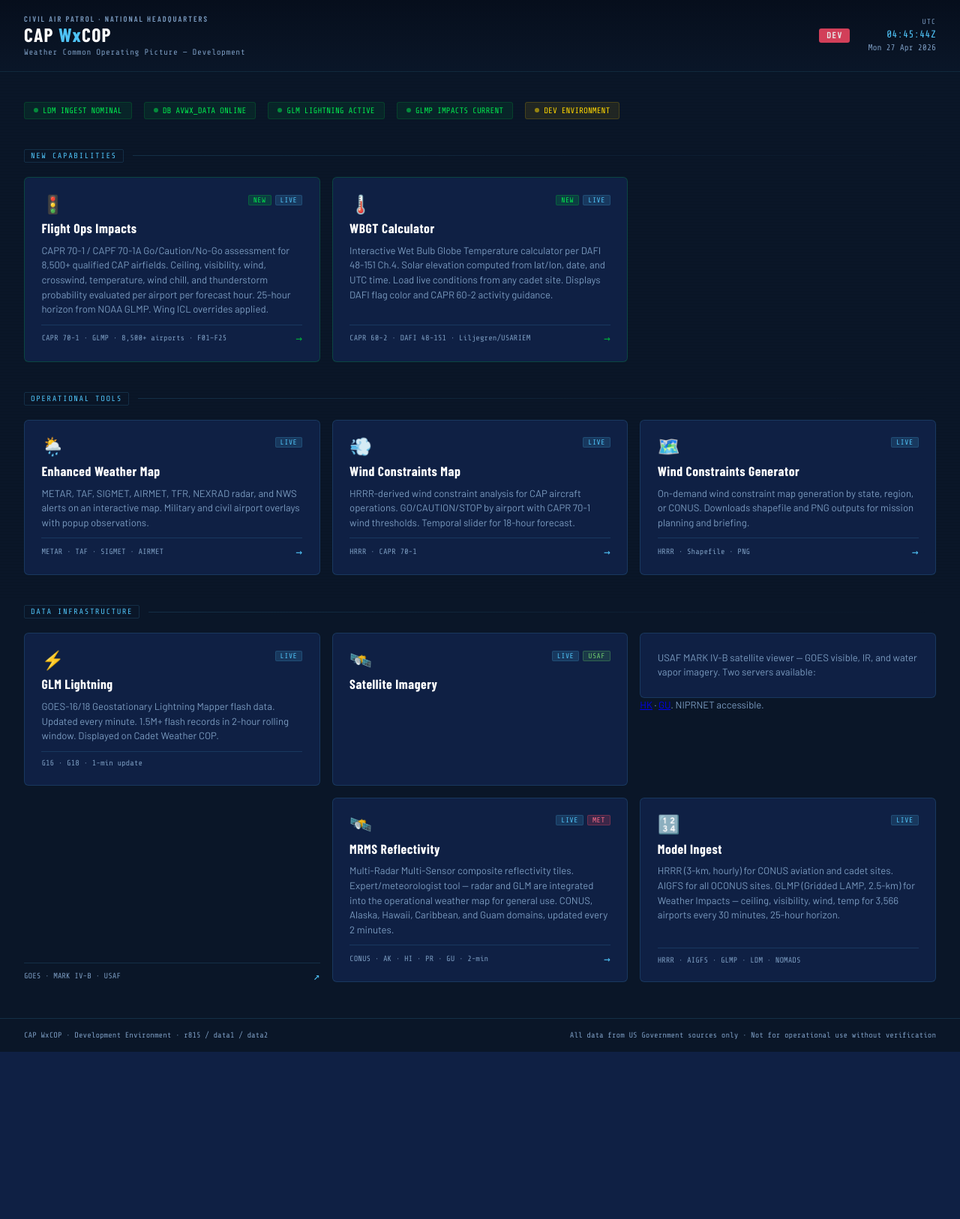
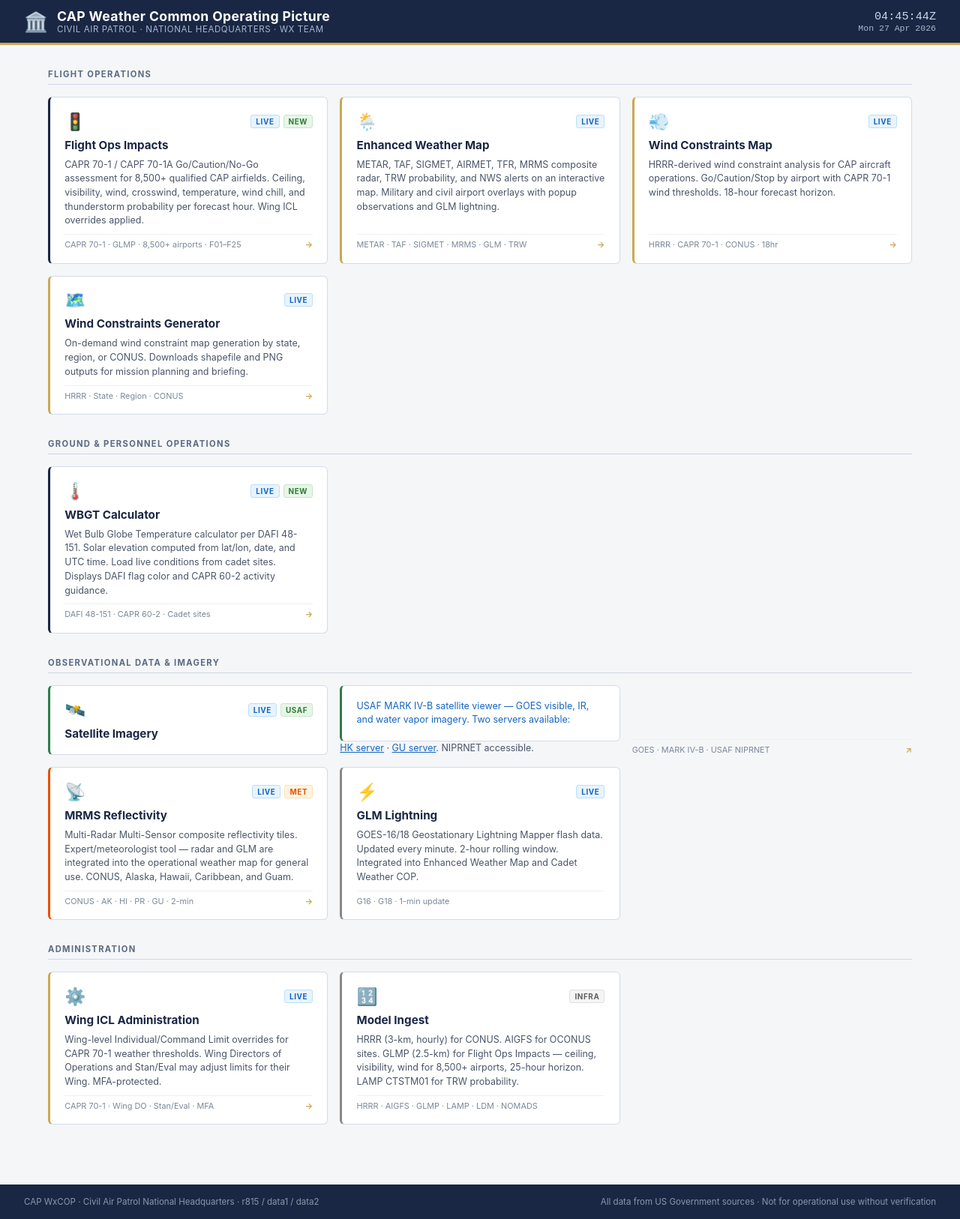
Before and after one commit to gerrycreager/CAP-WxCOP, a Flask app: page / in a window 1280 px wide. Shown: the whole page at 75% size. Before the commit the page ends 1403 px from the top, so only its background shows below. Run offline with Flask 3, Linux system fonts and the light colour scheme.

Commit message:
Landing page: clean professional redesign, light background, sectioned layout

```diff
--- a/templates/index.html
+++ b/templates/index.html
@@ -3,325 +3,161 @@
 <head>
   <meta charset="UTF-8">
   <meta name="viewport" content="width=device-width, initial-scale=1.0">
-  <title>CAP WxCOP</title>
-  <link rel="preconnect" href="https://fonts.googleapis.com">
-  <link href="https://fonts.googleapis.com/css2?family=Share+Tech+Mono&family=Barlow:wght@400;600;700&family=Barlow+Condensed:wght@600;700&display=swap" rel="stylesheet">
+  <title>CAP WxCOP — Weather Common Operating Picture</title>
   <style>
-    :root {
-      --navy:    #0a1628;
-      --navy2:   #0f2044;
-      --blue:    #1a3a6b;
-      --accent:  #4fc3f7;
-      --accent2: #e94560;
-      --go:      #00b33c;
-      --caution: #e6b800;
-      --stop:    #cc2200;
-      --text:    #e0e8f0;
-      --muted:   #7a9abf;
-      --border:  rgba(79,195,247,0.15);
-    }
-    * { margin: 0; padding: 0; box-sizing: border-box; }
+    *, *::before, *::after { box-sizing: border-box; margin: 0; padding: 0; }
+
     body {
-      font-family: 'Barlow', sans-serif;
-      background: var(--navy);
-      color: var(--text);
+      font-family: -apple-system, BlinkMacSystemFont, 'Segoe UI', Arial, sans-serif;
+      background: #f4f6f8;
+      color: #1a1a2e;
       min-height: 100vh;
-      overflow-x: hidden;
     }
 
-    /* ---- Scanline texture overlay ---- */
-    body::before {
-      content: '';
-      position: fixed; inset: 0;
-      background: repeating-linear-gradient(
-        0deg,
-        transparent,
-        transparent 2px,
-        rgba(0,0,0,0.03) 2px,
-        rgba(0,0,0,0.03) 4px
-      );
-      pointer-events: none;
-      z-index: 0;
+    /* ── Header ── */
+    header {
+      background: #1a2744;
+      color: #fff;
+      padding: 0 2rem;
+      display: flex;
+      align-items: center;
+      justify-content: space-between;
+      height: 60px;
+      border-bottom: 3px solid #c8a951;
+    }
+    .header-left { display: flex; align-items: center; gap: 12px; }
+    .cap-emblem { font-size: 1.6rem; }
+    .header-title { font-size: 1.1rem; font-weight: 700; letter-spacing: 0.02em; }
+    .header-sub { font-size: 0.72rem; color: #a8b8d0; letter-spacing: 0.05em; text-transform: uppercase; }
+    .header-clock { font-family: 'Courier New', monospace; font-size: 0.95rem; color: #c8d8e8; text-align: right; }
+    .header-clock .date { font-size: 0.72rem; color: #a8b8d0; }
+
+    /* ── Main ── */
+    main { max-width: 1200px; margin: 0 auto; padding: 2rem 1.5rem; }
+
+    /* ── Section headings ── */
+    .section-heading {
+      font-size: 0.7rem; font-weight: 700; letter-spacing: 0.12em;
+      text-transform: uppercase; color: #5a6a80;
+      border-bottom: 1px solid #d0d8e4;
+      padding-bottom: 6px; margin: 2rem 0 1rem;
+    }
+    .section-heading:first-child { margin-top: 0; }
+
+    /* ── Card grid ── */
+    .card-grid {
+      display: grid;
+      grid-template-columns: repeat(auto-fill, minmax(280px, 1fr));
+      gap: 1rem;
     }
 
-    /* ---- Header ---- */
-    header {
-      position: relative; z-index: 1;
-      background: linear-gradient(180deg, #060e1c 0%, var(--navy) 100%);
-      border-bottom: 1px solid var(--border);
-      padding: 0 2rem;
-    }
-    .header-inner {
-      max-width: 1300px; margin: 0 auto;
-      display: flex; align-items: stretch;
-      justify-content: space-between;
-    }
-    .brand {
-      padding: 1.2rem 0;
-      display: flex; flex-direction: column; justify-content: center;
-    }
-    .brand-top {
-      font-family: 'Barlow Condensed', sans-serif;
-      font-size: 0.65rem; font-weight: 600;
-      letter-spacing: 0.2em; text-transform: uppercase;
-      color: var(--muted); margin-bottom: 2px;
-    }
-    .brand-name {
-      font-family: 'Barlow Condensed', sans-serif;
-      font-size: 1.6rem; font-weight: 700;
-      color: #fff; letter-spacing: 0.05em;
-      line-height: 1;
-    }
-    .brand-name span { color: var(--accent); }
-    .brand-sub {
-      font-family: 'Share Tech Mono', monospace;
-      font-size: 0.68rem; color: var(--muted);
-      margin-top: 4px; letter-spacing: 0.05em;
-    }
-    .dev-badge {
-      align-self: center;
-      background: var(--accent2);
-      color: #fff; font-family: 'Share Tech Mono', monospace;
-      font-size: 0.7rem; font-weight: 700;
-      padding: 3px 10px; border-radius: 3px;
-      letter-spacing: 0.1em;
-      animation: pulse-badge 3s ease-in-out infinite;
-    }
-    @keyframes pulse-badge {
-      0%,100% { opacity: 1; }
-      50% { opacity: 0.7; }
-    }
-    .header-right {
-      display: flex; align-items: center; gap: 1.5rem;
-    }
-    .clock {
-      font-family: 'Share Tech Mono', monospace;
-      font-size: 0.85rem; color: var(--accent);
-      text-align: right; line-height: 1.5;
-    }
-    .clock-label { font-size: 0.6rem; color: var(--muted); letter-spacing: 0.1em; }
-
-    /* ---- Main content ---- */
-    main {
-      position: relative; z-index: 1;
-      max-width: 1300px; margin: 0 auto;
-      padding: 2.5rem 2rem 3rem;
-    }
-
-    /* ---- Section headers ---- */
-    .section-header {
-      display: flex; align-items: center; gap: 12px;
-      margin-bottom: 1.2rem; margin-top: 2.5rem;
-    }
-    .section-header:first-child { margin-top: 0; }
-    .section-tag {
-      font-family: 'Share Tech Mono', monospace;
-      font-size: 0.65rem; color: var(--accent);
-      letter-spacing: 0.15em; text-transform: uppercase;
-      border: 1px solid var(--border);
-      padding: 2px 8px; border-radius: 2px;
-    }
-    .section-line {
-      flex: 1; height: 1px;
-      background: linear-gradient(90deg, var(--border), transparent);
-    }
-
-    /* ---- Card grid ---- */
-    .card-grid {
-      display: grid;
-      grid-template-columns: repeat(auto-fill, minmax(300px, 1fr));
-      gap: 1rem;
-    }
-    .card-grid.wide {
-      grid-template-columns: repeat(auto-fill, minmax(380px, 1fr));
-    }
-
-    /* ---- App card ---- */
+    /* ── App card ── */
     .app-card {
-      background: var(--navy2);
-      border: 1px solid var(--border);
+      background: #fff;
+      border: 1px solid #d4dce8;
       border-radius: 6px;
-      padding: 1.4rem;
+      padding: 1.1rem 1.2rem;
       text-decoration: none;
       color: inherit;
-      display: flex; flex-direction: column; gap: 0.6rem;
-      transition: border-color 0.2s, transform 0.2s, box-shadow 0.2s;
-      cursor: pointer;
-      position: relative; overflow: hidden;
-    }
-    .app-card::before {
-      content: '';
-      position: absolute; top: 0; left: 0; right: 0;
-      height: 2px;
-      background: var(--accent);
-      transform: scaleX(0); transform-origin: left;
-      transition: transform 0.25s;
+      display: flex;
+      flex-direction: column;
+      gap: 8px;
+      transition: box-shadow 0.15s, border-color 0.15s;
+      border-left: 3px solid #c8a951;
     }
     .app-card:hover {
-      border-color: rgba(79,195,247,0.4);
-      transform: translateY(-2px);
-      box-shadow: 0 8px 24px rgba(0,0,0,0.4);
+      box-shadow: 0 3px 12px rgba(0,0,0,0.1);
+      border-left-color: #1a2744;
     }
-    .app-card:hover::before { transform: scaleX(1); }
-    .app-card.new::before { background: var(--go); }
-    .app-card.new { border-color: rgba(0,179,60,0.25); }
-    .app-card.new:hover { border-color: rgba(0,179,60,0.5); }
+    .app-card.priority { border-left-color: #1a2744; }
+    .app-card.external { border-left-color: #2e7d4a; }
+    .app-card.info { border-left-color: #888; cursor: default; }
 
-    .card-header {
-      display: flex; align-items: flex-start;
-      justify-content: space-between; gap: 8px;
+    .card-header { display: flex; align-items: center; justify-content: space-between; }
+    .card-icon { font-size: 1.4rem; }
+    .card-badges { display: flex; gap: 5px; flex-wrap: wrap; }
+
+    .badge {
+      font-size: 0.62rem; font-weight: 700; letter-spacing: 0.06em;
+      text-transform: uppercase; padding: 2px 6px; border-radius: 3px;
     }
-    .card-icon { font-size: 1.5rem; line-height: 1; flex-shrink: 0; }
-    .card-badges { display: flex; gap: 5px; flex-wrap: wrap; }
-    .badge {
-      font-family: 'Share Tech Mono', monospace;
-      font-size: 0.6rem; padding: 1px 6px;
-      border-radius: 2px; letter-spacing: 0.05em;
-    }
-    .badge-new  { background: rgba(0,179,60,0.2);  color: #00e64d; border: 1px solid rgba(0,179,60,0.3); }
-    .badge-dev  { background: rgba(233,69,96,0.2); color: #ff6b87; border: 1px solid rgba(233,69,96,0.3); }
-    .badge-live { background: rgba(79,195,247,0.15); color: var(--accent); border: 1px solid var(--border); }
-    .badge-ext  { background: rgba(100,200,100,0.15); color: #6dc86d; border: 1px solid rgba(100,200,100,0.3); }
+    .badge-live  { background: #e8f4fd; color: #1565c0; border: 1px solid #bbdefb; }
+    .badge-new   { background: #e8f5e9; color: #2e7d32; border: 1px solid #c8e6c9; }
+    .badge-met   { background: #fff3e0; color: #e65100; border: 1px solid #ffe0b2; }
+    .badge-ext   { background: #e8f5e9; color: #2e7d32; border: 1px solid #c8e6c9; }
+    .badge-info  { background: #f5f5f5; color: #616161; border: 1px solid #e0e0e0; }
 
     .card-title {
-      font-family: 'Barlow Condensed', sans-serif;
-      font-size: 1.1rem; font-weight: 700;
-      color: #fff; letter-spacing: 0.03em;
+      font-size: 0.95rem; font-weight: 700; color: #1a2744;
     }
     .card-desc {
-      font-size: 0.82rem; color: var(--muted);
-      line-height: 1.5;
+      font-size: 0.78rem; color: #4a5568; line-height: 1.5;
     }
+    .card-desc a { color: #1565c0; }
     .card-meta {
-      margin-top: auto; padding-top: 0.6rem;
-      border-top: 1px solid var(--border);
-      display: flex; align-items: center;
-      justify-content: space-between;
-      font-family: 'Share Tech Mono', monospace;
-      font-size: 0.65rem; color: var(--muted);
+      font-size: 0.68rem; color: #7a8898; margin-top: auto;
+      display: flex; justify-content: space-between; align-items: center;
+      padding-top: 6px; border-top: 1px solid #eef0f4;
     }
-    .card-arrow { color: var(--accent); font-size: 0.9rem; }
-    .app-card.new .card-arrow { color: var(--go); }
+    .card-arrow { color: #c8a951; font-weight: 700; }
 
-    /* ---- Status row ---- */
-    .status-row {
-      display: flex; gap: 1rem; flex-wrap: wrap;
-      margin-bottom: 2rem;
-    }
-    .status-pill {
-      font-family: 'Share Tech Mono', monospace;
-      font-size: 0.68rem; padding: 4px 12px;
-      border-radius: 3px; display: flex;
-      align-items: center; gap: 6px;
-    }
-    .status-pill .dot {
-      width: 6px; height: 6px; border-radius: 50%;
-      animation: blink 2s ease-in-out infinite;
-    }
-    @keyframes blink { 0%,100%{opacity:1} 50%{opacity:0.3} }
-    .status-ok   { background: rgba(0,179,60,0.1);  color: #00e64d; border: 1px solid rgba(0,179,60,0.2); }
-    .status-ok .dot   { background: #00e64d; }
-    .status-warn { background: rgba(230,184,0,0.1); color: #ffd700; border: 1px solid rgba(230,184,0,0.2); }
-    .status-warn .dot { background: #ffd700; }
-
-    /* ---- Footer ---- */
+    /* ── Footer ── */
     footer {
-      position: relative; z-index: 1;
-      border-top: 1px solid var(--border);
-      padding: 1rem 2rem;
-      font-family: 'Share Tech Mono', monospace;
-      font-size: 0.65rem; color: var(--muted);
-      display: flex; justify-content: space-between;
-      flex-wrap: wrap; gap: 0.5rem;
+      background: #1a2744; color: #8898aa;
+      padding: 1rem 2rem; font-size: 0.72rem;
+      display: flex; justify-content: space-between; flex-wrap: wrap; gap: 6px;
+      margin-top: 3rem;
     }
   </style>
 </head>
 <body>
 
 <header>
-  <div class="header-inner">
-    <div class="brand">
-      <div class="brand-top">Civil Air Patrol · National Headquarters</div>
-      <div class="brand-name">CAP <span>Wx</span>COP</div>
-      <div class="brand-sub">Weather Common Operating Picture — Development</div>
+  <div class="header-left">
+    <div class="cap-emblem">🏛️</div>
+    <div>
+      <div class="header-title">CAP Weather Common Operating Picture</div>
+      <div class="header-sub">Civil Air Patrol · National Headquarters · Wx Team</div>
     </div>
-    <div class="header-right">
-      <div class="dev-badge">DEV</div>
-      <div class="clock">
-        <div class="clock-label">UTC</div>
-        <div id="clock">--:--:--Z</div>
-        <div id="clock-date" style="font-size:0.7rem;color:var(--muted)"></div>
-      </div>
-    </div>
+  </div>
+  <div class="header-clock">
+    <div id="clock">--:--:--Z</div>
+    <div class="date" id="clock-date"></div>
   </div>
 </header>
 
 <main>
 
-  <!-- Status row -->
-  <div class="status-row" id="status-row">
-    <div class="status-pill status-ok"><div class="dot"></div>LDM INGEST NOMINAL</div>
-    <div class="status-pill status-ok"><div class="dot"></div>DB AVWX_DATA ONLINE</div>
-    <div class="status-pill status-ok"><div class="dot"></div>GLM LIGHTNING ACTIVE</div>
-    <div class="status-pill status-ok"><div class="dot"></div>GLMP IMPACTS CURRENT</div>
-    <div class="status-pill status-warn"><div class="dot"></div>DEV ENVIRONMENT</div>
-  </div>
+  <div class="section-heading">Flight Operations</div>
+  <div class="card-grid">
 
-  <!-- NEW CAPABILITIES -->
-  <div class="section-header">
-    <div class="section-tag">New Capabilities</div>
-    <div class="section-line"></div>
-  </div>
-  <div class="card-grid wide">
-
-    <a class="app-card new" href="/CAP_WxCOP/weather-impacts">
+    <a class="app-card priority" href="/CAP_WxCOP/weather-impacts">
       <div class="card-header">
         <div class="card-icon">🚦</div>
         <div class="card-badges">
+          <span class="badge badge-live">LIVE</span>
           <span class="badge badge-new">NEW</span>
-          <span class="badge badge-live">LIVE</span>
         </div>
       </div>
       <div class="card-title">Flight Ops Impacts</div>
-      <div class="card-desc">CAPR 70-1 / CAPF 70-1A Go/Caution/No-Go assessment for 8,500+ qualified CAP airfields. Ceiling, visibility, wind, crosswind, temperature, wind chill, and thunderstorm probability evaluated per airport per forecast hour. 25-hour horizon from NOAA GLMP. Wing ICL overrides applied.</div>
+      <div class="card-desc">CAPR 70-1 / CAPF 70-1A Go/Caution/No-Go assessment for 8,500+ qualified CAP airfields. Ceiling, visibility, wind, crosswind, temperature, wind chill, and thunderstorm probability per forecast hour. Wing ICL overrides applied.</div>
       <div class="card-meta">
         <span>CAPR 70-1 · GLMP · 8,500+ airports · F01–F25</span>
         <span class="card-arrow">→</span>
       </div>
     </a>
 
-    <a class="app-card new" href="/CAP_WxCOP/wbgt">
-  <div class="card-header">
-    <div class="card-icon">🌡️</div>
-    <div class="card-badges">
-      <span class="badge badge-new">NEW</span>
-      <span class="badge badge-live">LIVE</span>
-    </div>
-  </div>
-  <div class="card-title">WBGT Calculator</div>
-  <div class="card-desc">Interactive Wet Bulb Globe Temperature calculator per DAFI 48-151 Ch.4. Solar elevation computed from lat/lon, date, and UTC time. Load live conditions from any cadet site. Displays DAFI flag color and CAPR 60-2 activity guidance.</div>
-  <div class="card-meta">
-    <span>CAPR 60-2 · DAFI 48-151 · Liljegren/USARIEM</span>
-    <span class="card-arrow">→</span>
-  </div>
-</a>
-
-  </div>
-  <div class="section-header">
-    <div class="section-tag">Operational Tools</div>
-    <div class="section-line"></div>
-  </div>
-  <div class="card-grid">
-
     <a class="app-card" href="/CAP_WxCOP/enhanced-weather-map">
       <div class="card-header">
         <div class="card-icon">🌦️</div>
-        <div class="card-badges"><span class="badge badge-live">LIVE</span></div>
+        <div class="card-badges">
+          <span class="badge badge-live">LIVE</span>
+        </div>
       </div>
       <div class="card-title">Enhanced Weather Map</div>
-      <div class="card-desc">METAR, TAF, SIGMET, AIRMET, TFR, NEXRAD radar, and NWS alerts on an interactive map. Military and civil airport overlays with popup observations.</div>
+      <div class="card-desc">METAR, TAF, SIGMET, AIRMET, TFR, MRMS composite radar, TRW probability, and NWS alerts on an interactive map. Military and civil airport overlays with popup observations and GLM lightning.</div>
       <div class="card-meta">
-        <span>METAR · TAF · SIGMET · AIRMET</span>
+        <span>METAR · TAF · SIGMET · MRMS · GLM · TRW</span>
         <span class="card-arrow">→</span>
       </div>
     </a>
@@ -329,12 +165,14 @@
     <a class="app-card" href="/CAP_WxCOP/wind-map">
       <div class="card-header">
         <div class="card-icon">💨</div>
-        <div class="card-badges"><span class="badge badge-live">LIVE</span></div>
+        <div class="card-badges">
+          <span class="badge badge-live">LIVE</span>
+        </div>
       </div>
       <div class="card-title">Wind Constraints Map</div>
-      <div class="card-desc">HRRR-derived wind constraint analysis for CAP aircraft operations. GO/CAUTION/STOP by airport with CAPR 70-1 wind thresholds. Temporal slider for 18-hour forecast.</div>
+      <div class="card-desc">HRRR-derived wind constraint analysis for CAP aircraft operations. Go/Caution/Stop by airport with CAPR 70-1 wind thresholds. 18-hour forecast horizon.</div>
       <div class="card-meta">
-        <span>HRRR · CAPR 70-1</span>
+        <span>HRRR · CAPR 70-1 · CONUS · 18hr</span>
         <span class="card-arrow">→</span>
       </div>
     </a>
@@ -342,37 +180,45 @@
     <a class="app-card" href="/CAP_WxCOP/legacy-wind-generator">
       <div class="card-header">
         <div class="card-icon">🗺️</div>
-        <div class="card-badges"><span class="badge badge-live">LIVE</span></div>
+        <div class="card-badges">
+          <span class="badge badge-live">LIVE</span>
+        </div>
       </div>
       <div class="card-title">Wind Constraints Generator</div>
       <div class="card-desc">On-demand wind constraint map generation by state, region, or CONUS. Downloads shapefile and PNG outputs for mission planning and briefing.</div>
       <div class="card-meta">
-        <span>HRRR · Shapefile · PNG</span>
+        <span>HRRR · State · Region · CONUS</span>
         <span class="card-arrow">→</span>
       </div>
     </a>
 
   </div>
 
-  <!-- DATA & INGEST -->
-  <div class="section-header">
-    <div class="section-tag">Data Infrastructure</div>
-    <div class="section-line"></div>
-  </div>
+  <div class="section-heading">Ground &amp; Personnel Operations</div>
   <div class="card-grid">
 
-    <div class="app-card" style="cursor:default;">
+    <a class="app-card priority" href="/CAP_WxCOP/wbgt">
       <div class="card-header">
-        <div class="card-icon">⚡</div>
-        <div class="card-badges"><span class="badge badge-live">LIVE</span></div>
+        <div class="card-icon">🌡️</div>
+        <div class="card-badges">
+          <span class="badge badge-live">LIVE</span>
+          <span class="badge badge-new">NEW</span>
+        </div>
       </div>
-      <div class="card-title">GLM Lightning</div>
-      <div class="card-desc">GOES-16/18 Geostationary Lightning Mapper flash data. Updated every minute. 1.5M+ flash records in 2-hour rolling window. Displayed on Cadet Weather COP.</div>
-      <div class="card-meta"><span>G16 · G18 · 1-min update</span></div>
-    </div>
+      <div class="card-title">WBGT Calculator</div>
+      <div class="card-desc">Wet Bulb Globe Temperature calculator per DAFI 48-151. Solar elevation computed from lat/lon, date, and UTC time. Load live conditions from cadet sites. Displays DAFI flag color and CAPR 60-2 activity guidance.</div>
+      <div class="card-meta">
+        <span>DAFI 48-151 · CAPR 60-2 · Cadet sites</span>
+        <span class="card-arrow">→</span>
+      </div>
+    </a>
 
+  </div>
 
-    <a class="app-card" href="https://m4b-hk-web.us.af.mil/" target="_blank" rel="noopener" style="text-decoration:none;color:inherit;">
+  <div class="section-heading">Observational Data &amp; Imagery</div>
+  <div class="card-grid">
+
+    <a class="app-card external" href="https://m4b-hk-web.us.af.mil/" target="_blank" rel="noopener">
       <div class="card-header">
         <div class="card-icon">🛰️</div>
         <div class="card-badges">
@@ -381,36 +227,71 @@
         </div>
       </div>
       <div class="card-title">Satellite Imagery</div>
-      <div class="card-desc">USAF MARK IV-B satellite viewer — GOES visible, IR, and water vapor imagery. Two servers available: <a href="https://m4b-hk-web.us.af.mil/" target="_blank">HK</a> · <a href="https://m4b-gu-web.us.af.mil/" target="_blank">GU</a>. NIPRNET accessible.</div>
+      <div class="card-desc">USAF MARK IV-B satellite viewer — GOES visible, IR, and water vapor imagery. Two servers available: <a href="https://m4b-hk-web.us.af.mil/" target="_blank">HK server</a> · <a href="https://m4b-gu-web.us.af.mil/" target="_blank">GU server</a>. NIPRNET accessible.</div>
       <div class="card-meta">
-        <span>GOES · MARK IV-B · USAF</span>
+        <span>GOES · MARK IV-B · USAF NIPRNET</span>
         <span class="card-arrow">↗</span>
       </div>
     </a>
-    <a class="app-card" href="/CAP_WxCOP/mrms" style="text-decoration:none;color:inherit;">
+
+    <a class="app-card met" href="/CAP_WxCOP/mrms" style="border-left-color:#e65100;">
       <div class="card-header">
-        <div class="card-icon">🛰️</div>
+        <div class="card-icon">📡</div>
         <div class="card-badges">
           <span class="badge badge-live">LIVE</span>
-          <span class="badge badge-dev">MET</span>
+          <span class="badge badge-met">MET</span>
         </div>
       </div>
       <div class="card-title">MRMS Reflectivity</div>
-      <div class="card-desc">Multi-Radar Multi-Sensor composite reflectivity tiles. Expert/meteorologist tool — radar and GLM are integrated into the operational weather map for general use. CONUS, Alaska, Hawaii, Caribbean, and Guam domains, updated every 2 minutes.</div>
+      <div class="card-desc">Multi-Radar Multi-Sensor composite reflectivity tiles. Expert/meteorologist tool — radar and GLM are integrated into the operational weather map for general use. CONUS, Alaska, Hawaii, Caribbean, and Guam.</div>
       <div class="card-meta">
         <span>CONUS · AK · HI · PR · GU · 2-min</span>
         <span class="card-arrow">→</span>
       </div>
     </a>
 
-    <div class="app-card" style="cursor:default;">
+    <div class="app-card info">
+      <div class="card-header">
+        <div class="card-icon">⚡</div>
+        <div class="card-badges">
+          <span class="badge badge-live">LIVE</span>
+        </div>
+      </div>
+      <div class="card-title">GLM Lightning</div>
+      <div class="card-desc">GOES-16/18 Geostationary Lightning Mapper flash data. Updated every minute. 2-hour rolling window. Integrated into Enhanced Weather Map and Cadet Weather COP.</div>
+      <div class="card-meta"><span>G16 · G18 · 1-min update</span></div>
+    </div>
+
+  </div>
+
+  <div class="section-heading">Administration</div>
+  <div class="card-grid">
+
+    <a class="app-card" href="/CAP_WxCOP/admin/wing-icl">
+      <div class="card-header">
+        <div class="card-icon">⚙️</div>
+        <div class="card-badges">
+          <span class="badge badge-live">LIVE</span>
+        </div>
+      </div>
+      <div class="card-title">Wing ICL Administration</div>
+      <div class="card-desc">Wing-level Individual/Command Limit overrides for CAPR 70-1 weather thresholds. Wing Directors of Operations and Stan/Eval may adjust limits for their Wing. MFA-protected.</div>
+      <div class="card-meta">
+        <span>CAPR 70-1 · Wing DO · Stan/Eval · MFA</span>
+        <span class="card-arrow">→</span>
+      </div>
+    </a>
+
+    <div class="app-card info">
       <div class="card-header">
         <div class="card-icon">🔢</div>
-        <div class="card-badges"><span class="badge badge-live">LIVE</span></div>
+        <div class="card-badges">
+          <span class="badge badge-info">INFRA</span>
+        </div>
       </div>
       <div class="card-title">Model Ingest</div>
-      <div class="card-desc">HRRR (3-km, hourly) for CONUS aviation and cadet sites. AIGFS for all OCONUS sites. GLMP (Gridded LAMP, 2.5-km) for Weather Impacts — ceiling, visibility, wind, temp for 3,566 airports every 30 minutes, 25-hour horizon.</div>
-      <div class="card-meta"><span>HRRR · AIGFS · GLMP · LDM · NOMADS</span></div>
+      <div class="card-desc">HRRR (3-km, hourly) for CONUS. AIGFS for OCONUS sites. GLMP (2.5-km) for Flight Ops Impacts — ceiling, visibility, wind for 8,500+ airports, 25-hour horizon. LAMP CTSTM01 for TRW probability.</div>
+      <div class="card-meta"><span>HRRR · AIGFS · GLMP · LAMP · LDM · NOMADS</span></div>
     </div>
 
   </div>
@@ -418,8 +299,8 @@
 </main>
 
 <footer>
-  <span>CAP WxCOP · Development Environment · r815 / data1 / data2</span>
-  <span>All data from US Government sources only · Not for operational use without verification</span>
+  <span>CAP WxCOP · Civil Air Patrol National Headquarters · r815 / data1 / data2</span>
+  <span>All data from US Government sources · Not for operational use without verification</span>
 </footer>
 
 <script>
```
